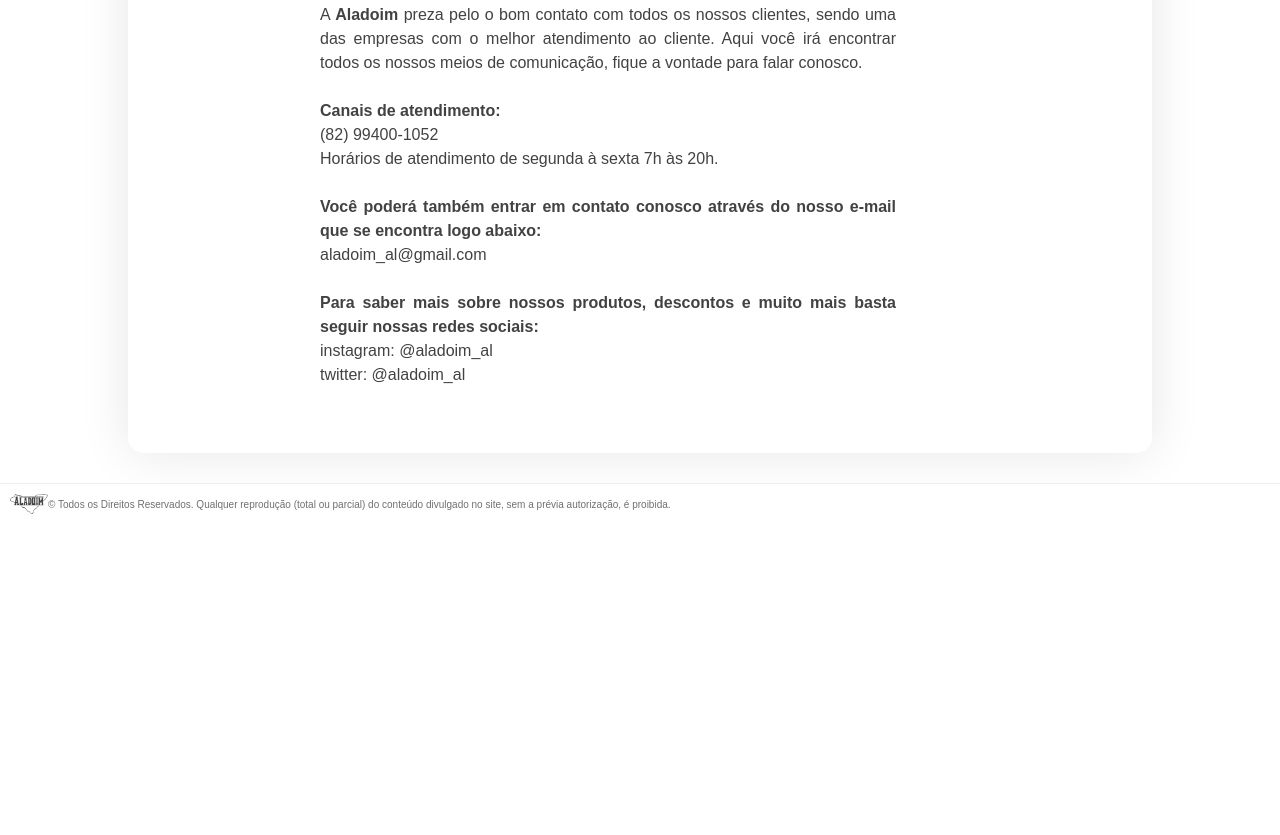
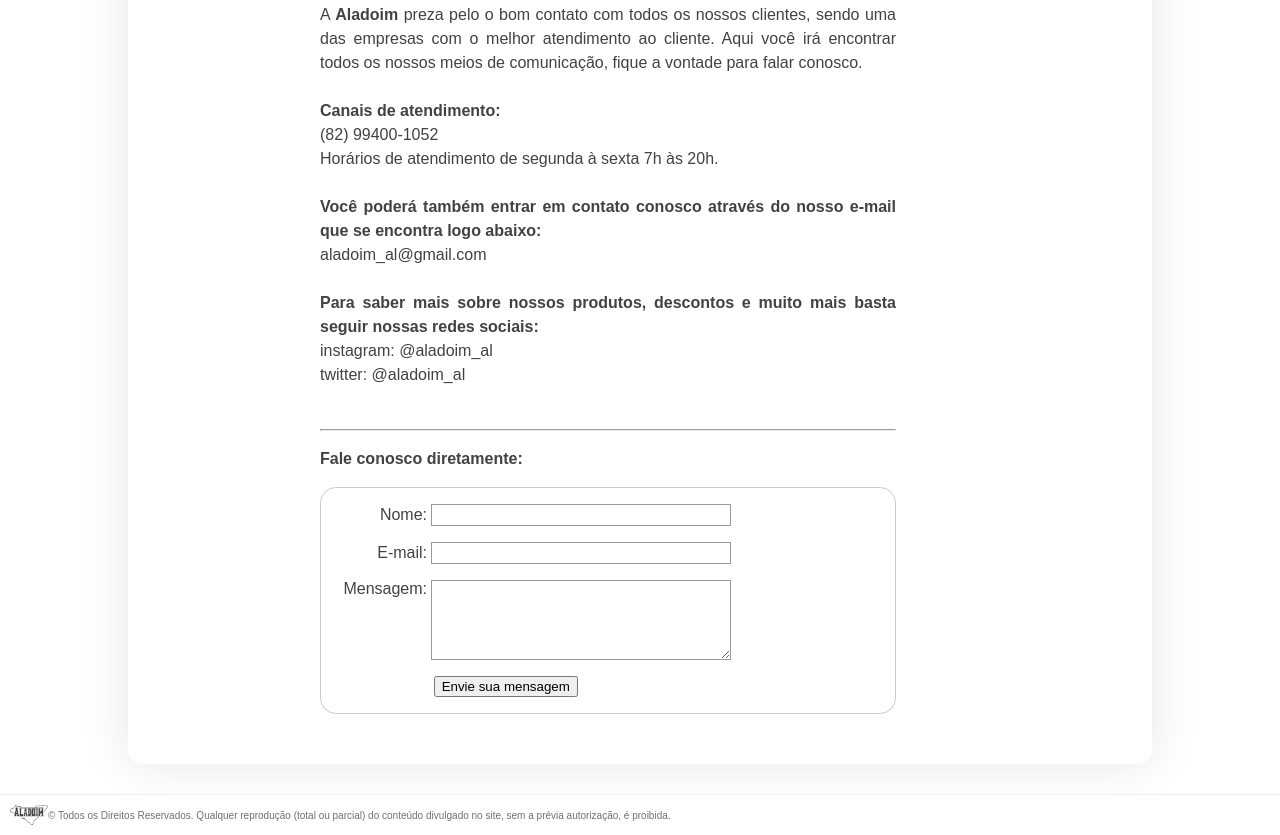
Before and after one commit to Aladoim/aladoim, a plain HTML site: page faleconosco.html in a window 1280 px wide. Shown: the part 500-1335 px from the top of the page. Before the commit the page ends 1024 px from the top, so only its background shows below. Drawn offline with Linux system fonts and the light colour scheme.

Commit message:
add formulário de feedback à aba fala conosco

```diff
--- a/faleconosco.html
+++ b/faleconosco.html
@@ -5,6 +5,8 @@
   <meta name="viewport" content="width=device-width, initial-scale=1.0">
 
   <link rel="stylesheet" href="style.css">
+  <link rel="stylesheet" href="faleconosco_style.css">
+
   <link rel="shortcut icon" href="imagens/favicon.ico" type="image/x-icon"/>
 
   <title>ALADOIM - Fale Conosco</title>
@@ -45,6 +47,32 @@
           instagram: @aladoim_al<br>
           twitter: @aladoim_al<br>
         </p>
+
+
+        <br>
+
+        <hr>
+
+        <p><b>Fale conosco diretamente:</b></p>
+
+        <form action="/aindairemoscolocar" method="post">
+          <div>
+              <label for="name">Nome:</label>
+              <input type="text" id="name" />
+          </div>
+          <div>
+              <label for="mail">E-mail:</label>
+              <input type="email" id="mail" />
+          </div>
+          <div>
+              <label for="msg">Mensagem:</label>
+              <textarea id="msg"></textarea>
+          </div>
+          <div class="button">
+              <button type="submit">Envie sua mensagem</button>
+          </div>
+        </form>
+
       </article>
     </section>
   </main>
--- /dev/null
+++ b/faleconosco_style.css
@@ -0,0 +1,51 @@
+form {
+
+  margin: 0 auto;
+  padding: 1em;
+
+  border: 1px solid #CCC;
+  border-radius: 1em;
+}
+
+form div + div {
+  margin-top: 1em;
+}
+
+label {
+  font-family: Arial, Helvetica, sans-serif;
+  color: #424242;
+  display: inline-block;
+  width: 90px;
+  text-align: right;
+}
+
+input, textarea {
+  font: 1em sans-serif;
+
+  width: 300px;
+  -moz-box-sizing: border-box;
+  box-sizing: border-box;
+
+  border: 1px solid #999;
+}
+
+
+input:focus, textarea:focus {
+  border-color: rgb(136, 136, 136);
+}
+
+textarea {
+  vertical-align: top;
+
+  height: 5em;
+
+  resize: vertical;
+}
+
+.button {
+  padding-left: 90px;
+}
+
+button {
+  margin-left: .5em;
+}
```
Also changed, not shown: sobre.html (+1 -1 lines).
